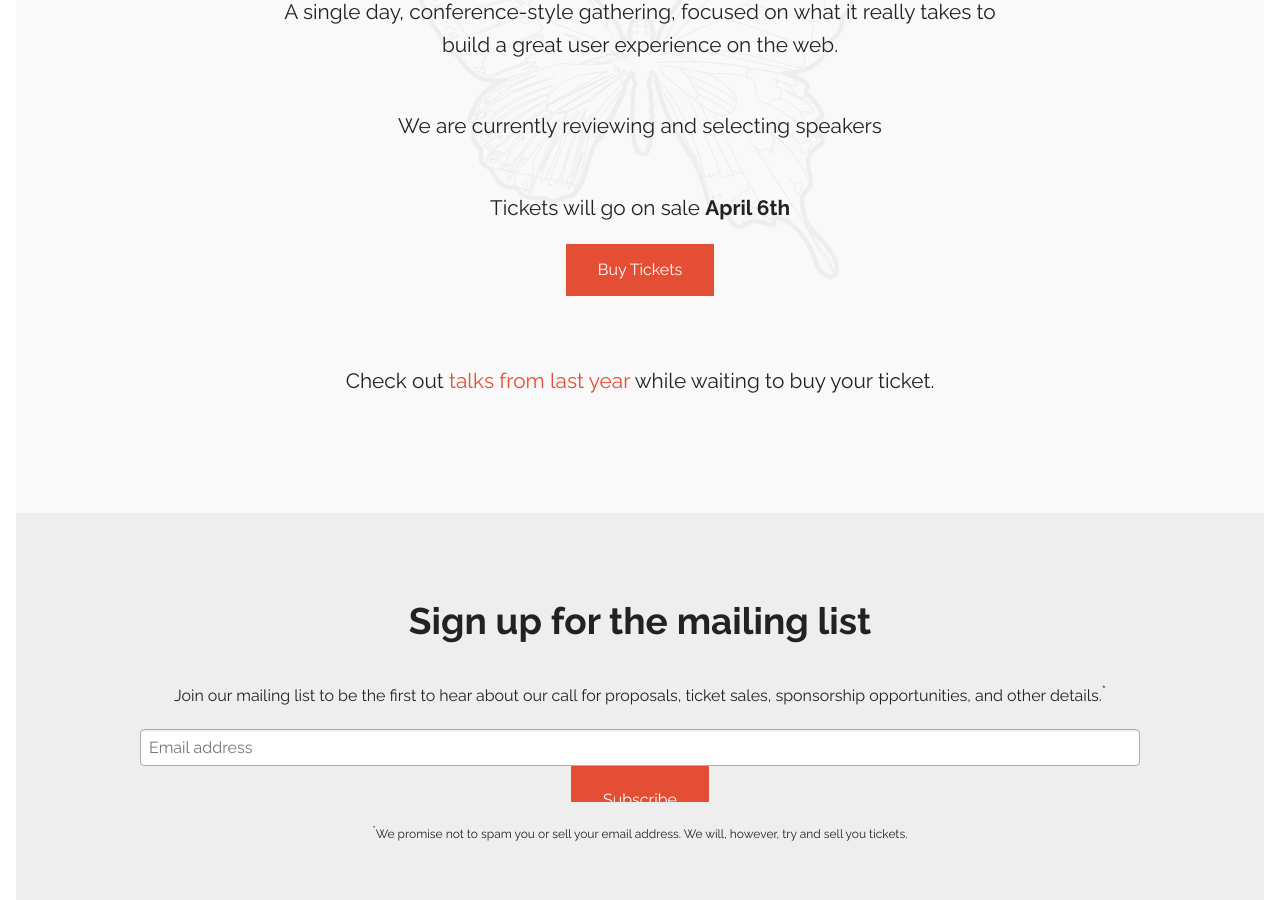
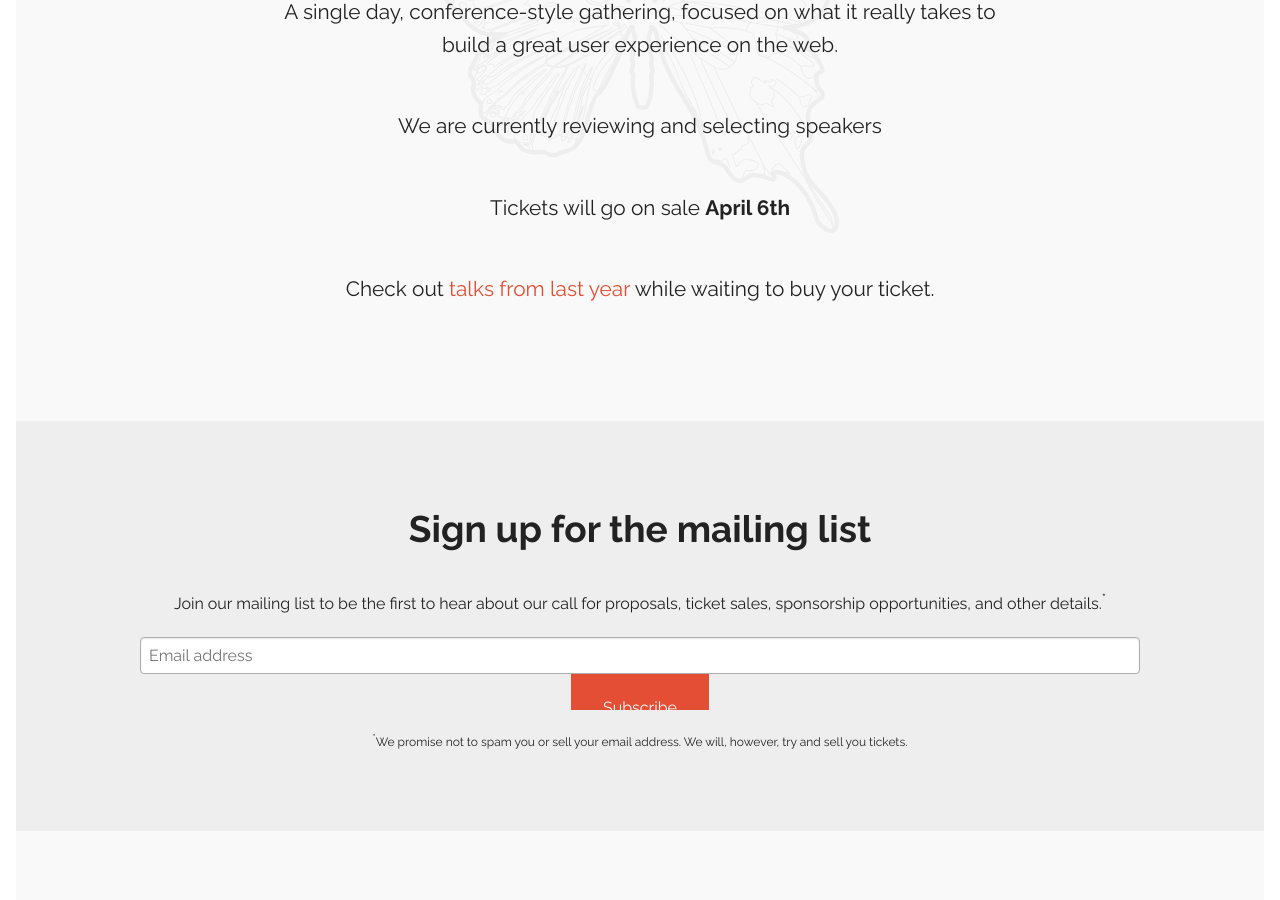
Before and after one commit to AgilionApps/ux-burlington-2017, a Jekyll site: the page built from index.html, in a window 1280 px wide and 900 px high, scrolled down 400 px. Built offline with Jekyll 4.4.1, drawn with Linux system fonts in a browser that asks for light colours; some web fonts are replaced; comment, search, counter and statistics services are not loaded.

Commit message:
comment out button for now

```diff
--- a/index.html
+++ b/index.html
@@ -16,7 +16,8 @@ meta_keywords:
     <p>We are currently reviewing and selecting speakers</p>
     <p>Tickets will go on sale <b>April 6th</b></p>
 
-    <button class="button-lrg" onclick="location.href='https://ti.to/ux-burlington/2017';">Buy Tickets</button>
+    <!-- TODO: uncomment for sales -->
+    <!--<button class="button-lrg" onclick="location.href='https://ti.to/ux-burlington/2017';">Buy Tickets</button>-->
 
     <p>Check out <a href="https://vimeo.com/album/4035061">talks from last year</a> while waiting to buy your ticket.</p>
 
```
